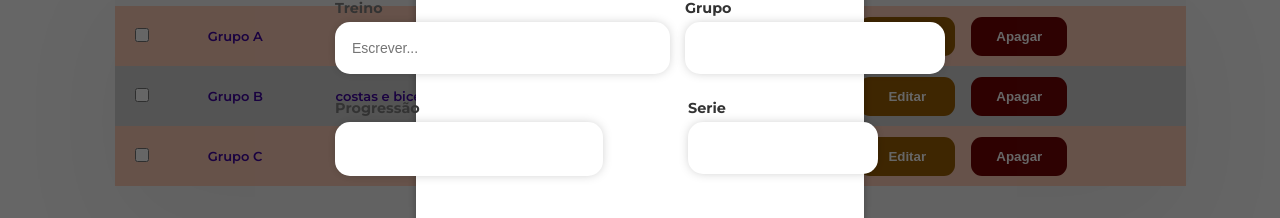
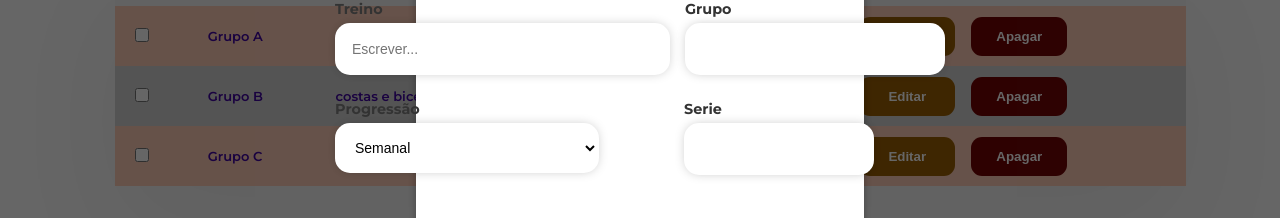
Before and after one commit to joao-dev7/academia-massa, a React (Create React App) app: page /training in a window 1280 px wide. Both pictures are taken after a click on the element 1185 px from the left and 191 px from the top of the page. Shown: the part 282-500 px from the top of the page. Built offline with nearby package versions, Linux system fonts and the light colour scheme.

Commit message:
Training add select

```diff
--- a/src/Components/Modal/TrainingEditModal.js
+++ b/src/Components/Modal/TrainingEditModal.js
@@ -1,11 +1,20 @@
-// src/components/Modal/MembersEditModal.js
-import React from 'react';
+// src/components/Modal/TrainingEditModal.js
+import React, { useState, useEffect } from 'react';
 import styles from './modal.module.css'
 import SavingButtons from './SavingButtons';
 import trainingStyles from './trainingEditModal.module.css'
 import Modal from './Modal';
+import { setSelectionRange } from '@testing-library/user-event/dist/utils';
 
-const MembersEditModal = ({ isOpen, closeModal, rowData }) => {
+const TrainingEditModal = ({ isOpen, closeModal, rowData }) => {
+  const [selectedProgression, setSelectedProgression] = useState(rowData ? rowData["Progressão"] : "Semanal");
+
+  useEffect(() => {
+    if (rowData && rowData["Progressão"]) {
+      setSelectedProgression(rowData["Progressão"]);
+    }
+  }, [rowData]);
+
   if (!isOpen) return null;
 
   let titleModal = ""
@@ -70,14 +79,17 @@ const MembersEditModal = ({ isOpen, closeModal, rowData }) => {
           <div className={trainingStyles.formRow}>
             <div className={trainingStyles.formGroup}>
               <label htmlFor="trainingProgress" className={trainingStyles.label}>Progressão</label>
-              <input
-                type="text"
-                id="trainingProgress"
-                name="Progressão"
+              <select
+                id='trainingProgress'
                 className={`${trainingStyles.inputField} ${trainingStyles.inputTrainingProgress}`}
-                defaultValue={rowData["Progressão"] || ""}
+                name='Progressão'
+                value= {selectedProgression}
+                onChange={(e) => setSelectedProgression(e.target.value)}
                 required
-              />
+              >
+                <option value='Semanal'>Semanal</option>
+                <option value='Quinzenal'>Quinzenal</option>
+              </select>
             </div>
             <div className={`${trainingStyles.formGroup} ${trainingStyles.formGroupReason}`}>
               <label htmlFor="trainingReason" className={trainingStyles.label}>Serie</label>
@@ -99,4 +111,4 @@ const MembersEditModal = ({ isOpen, closeModal, rowData }) => {
   );
 };
 
-export default MembersEditModal;
+export default TrainingEditModal;
```
